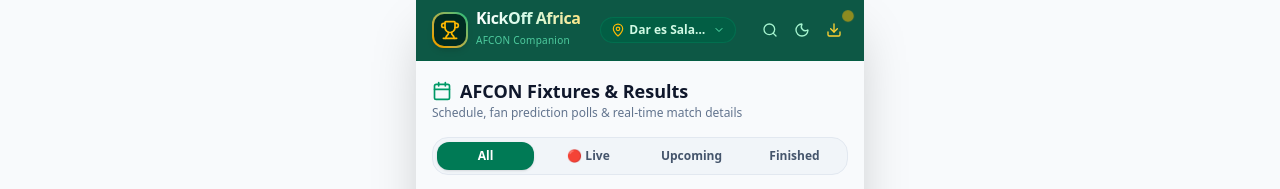
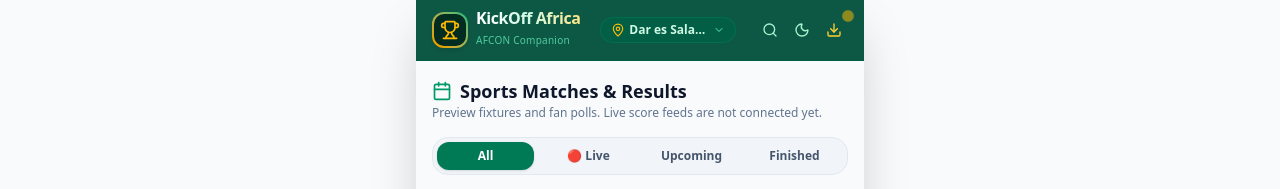
Before and after one commit to AlbisnessTz/AFCON-EAST-AFRICA-, a React (Vite) app: page / in a window 1280 px wide. Both pictures are taken after a click on the button "All Matches". Shown: the top 189 px of the page. Built offline with nearby package versions, Linux system fonts and the light colour scheme.

Commit message:
fix: disclose preview data on matches screen

```diff
--- a/src/components/MatchesScreen.tsx
+++ b/src/components/MatchesScreen.tsx
@@ -46,10 +46,10 @@ export const MatchesScreen: React.FC<MatchesScreenProps> = ({
       <div className="flex items-center justify-between">
         <div>
           <h2 className="text-lg font-black text-slate-900 dark:text-white flex items-center gap-2">
-            <Calendar className="w-5 h-5 text-emerald-600 dark:text-emerald-400" /> AFCON Fixtures & Results
+            <Calendar className="w-5 h-5 text-emerald-600 dark:text-emerald-400" /> Sports Matches & Results
           </h2>
           <p className="text-xs text-slate-500 dark:text-emerald-300/80">
-            Schedule, fan prediction polls & real-time match details
+            Preview fixtures and fan polls. Live score feeds are not connected yet.
           </p>
         </div>
       </div>
```
